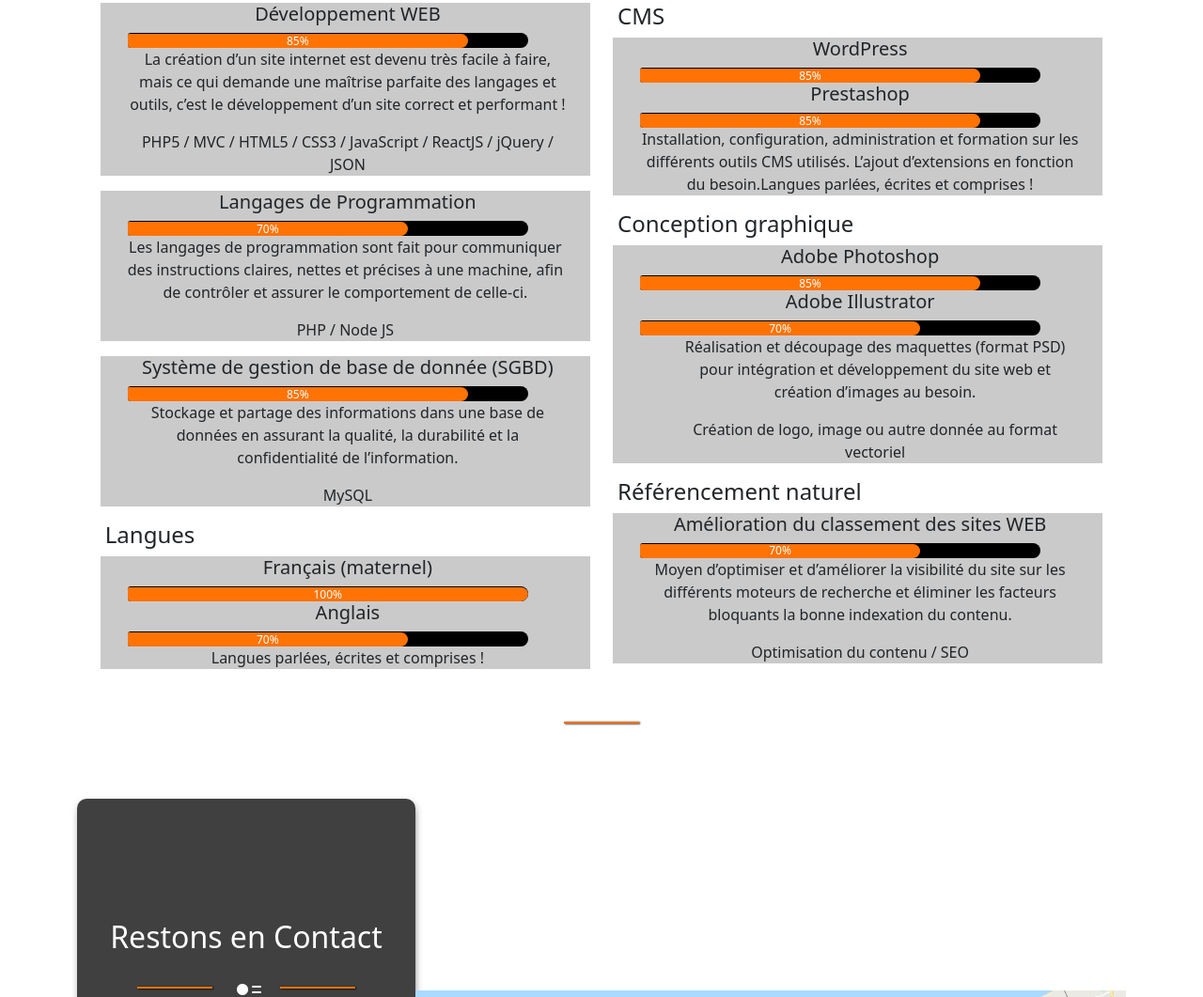
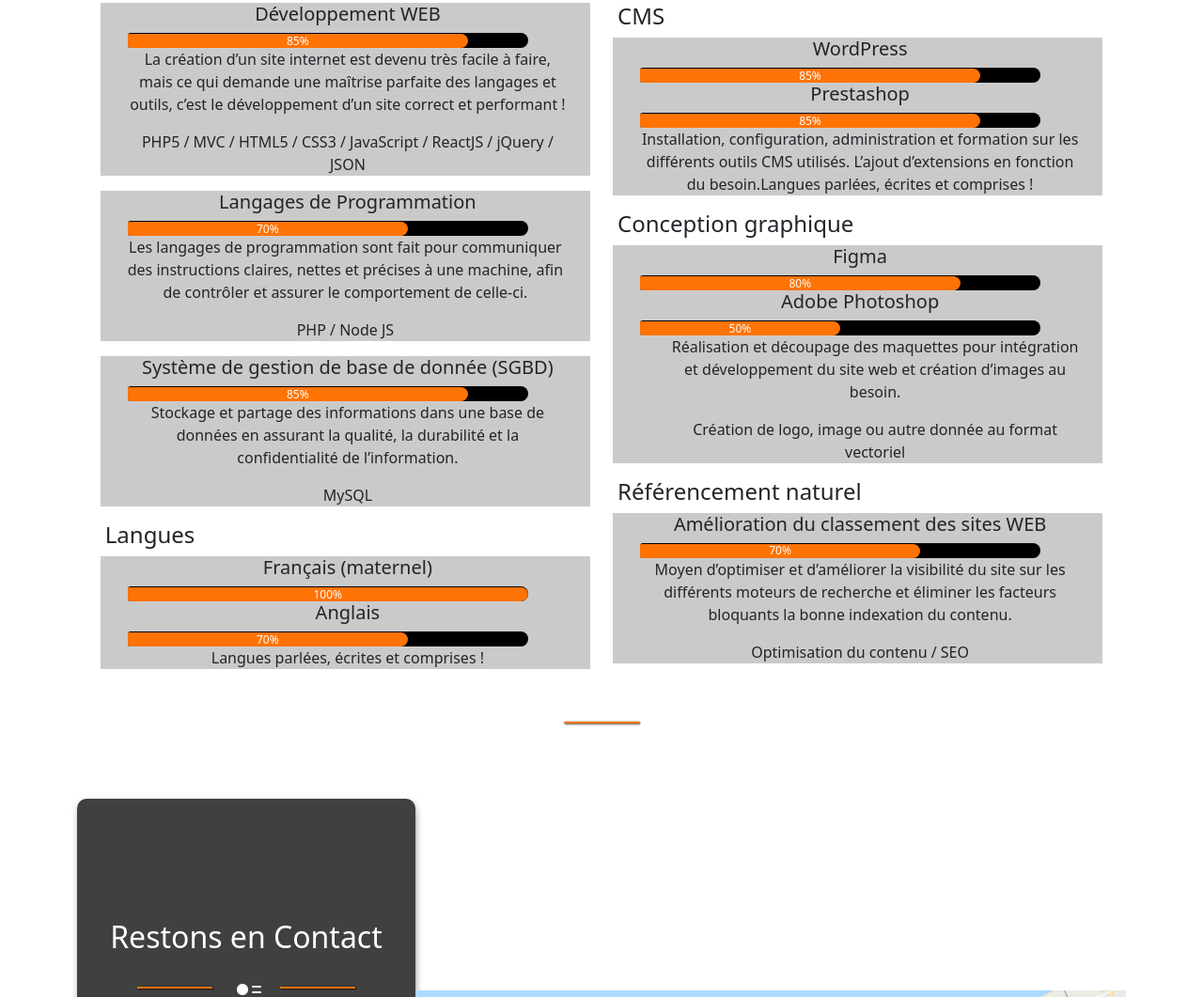
Before and after one commit to SoiFranc/DevWebFManier, a website: page index.html in a window 1280 px wide. Shown: the part 6093-7154 px from the top of the page at 94% size. Drawn offline with nearby package versions, Linux system fonts and the light colour scheme; a web font is replaced by a local one.

Commit message:
update knowledges

```diff
--- a/index.html
+++ b/index.html
@@ -442,18 +442,18 @@
                             <div class="progressThemeGroup">
                                 <h4 class="progressH">Conception graphique</h4>
                                 <div class="container progressTheme">
+                                    <h5 class="progressH">Figma</h5>
+                                    <div class="progress">
+                                        <div class="progress-bar eighty-five" role="progressbar" aria-valuenow="80" aria-valuemin="0" aria-valuemax="100" style="width:80%">80%</div>
+                                    </div>
                                     <h5 class="progressH">Adobe Photoshop</h5>
                                     <div class="progress">
-                                        <div class="progress-bar eighty-five" role="progressbar" aria-valuenow="85" aria-valuemin="0" aria-valuemax="100" style="width:85%">85%</div>
-                                    </div>
-                                    <h5 class="progressH">Adobe Illustrator</h5>
-                                    <div class="progress">
-                                        <div class="progress-bar seventy" role="progressbar" aria-valuenow="70" aria-valuemin="0" aria-valuemax="100" style="width:70%">70%</div>
+                                        <div class="progress-bar seventy" role="progressbar" aria-valuenow="50" aria-valuemin="0" aria-valuemax="100" style="width:50%">50%</div>
                                     </div>
                                     <div>
                                         <ul>
                                             <li>
-                                                <p class="progressH">Réalisation et découpage des maquettes (format PSD) pour intégration et
+                                                <p class="progressH">Réalisation et découpage des maquettes pour intégration et
                                                 développement du site web et création d’images au besoin.</p>
                                             </li>
                                             <li>
```
